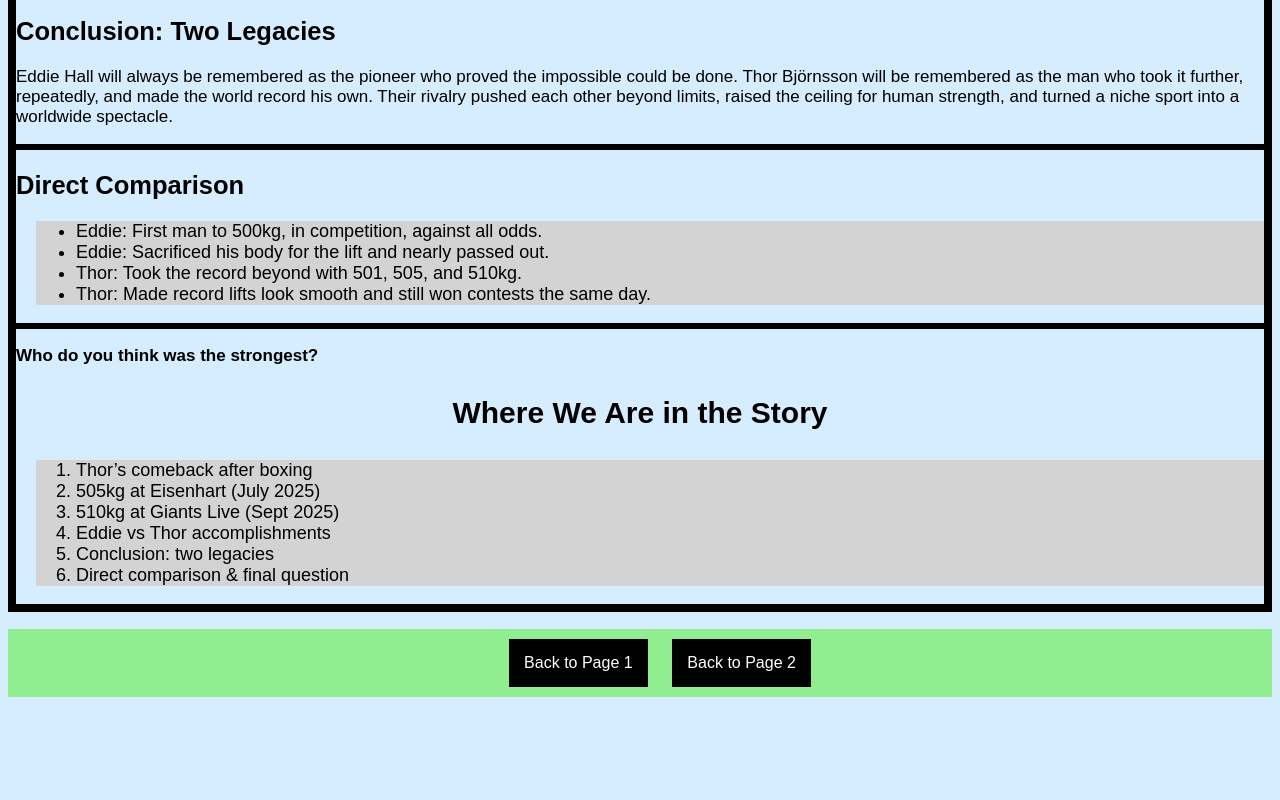
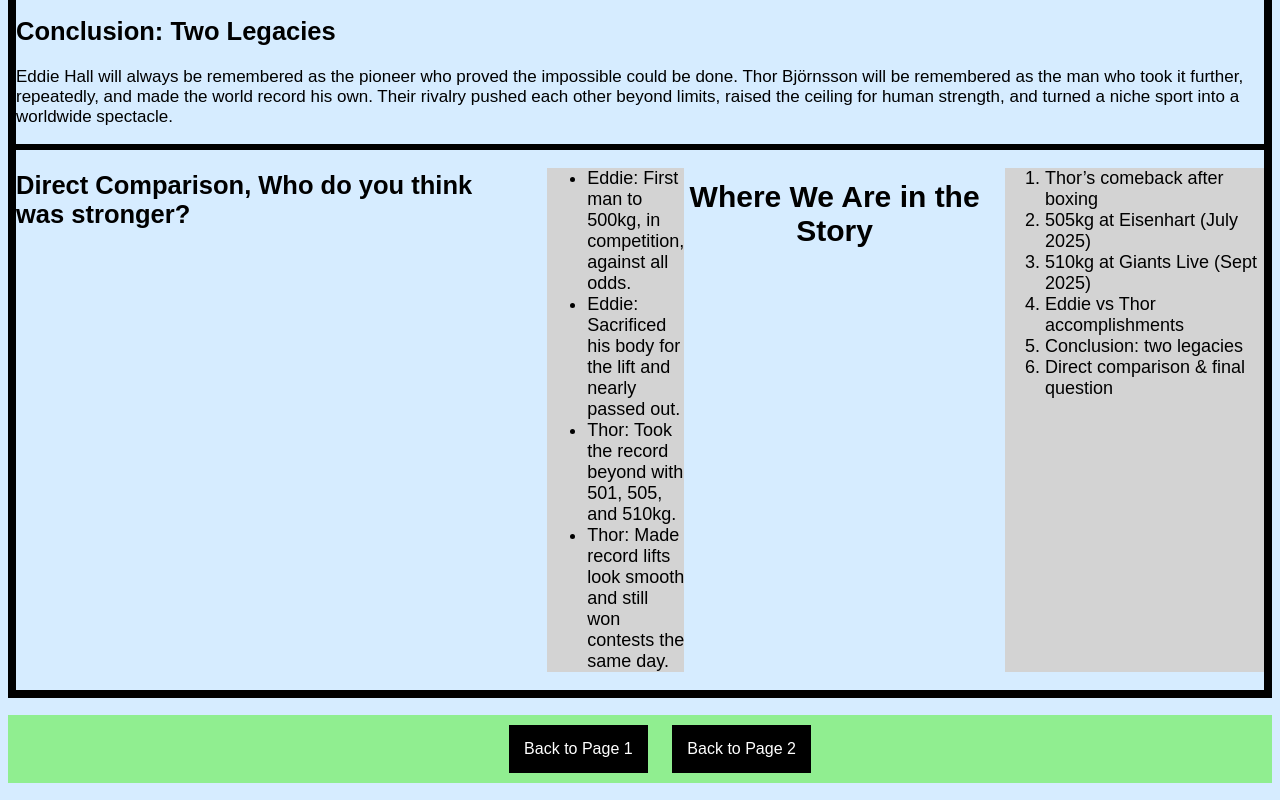
Before and after one commit to FastDevelopmentP/html-practice, a plain HTML site: page page3.html in a window 1280 px wide. Shown: the part 1138-1938 px from the top of the page. Before the commit the page ends 1852 px from the top, so only its background shows below. Drawn offline with Linux system fonts and the light colour scheme.

Commit message:
The display:flex with gap styling side by side has been completed on page 3

```diff
--- a/css/style.css
+++ b/css/style.css
@@ -152,25 +152,23 @@ img {
   border: 3px solid black;
 }
 #comeback_comparison_section {
+  display:flex;
   font-size: 17px;
   margin-left: 0px;
   border: 3px solid black;
 }
-#comeback_comparison_list {
+
+#comeback_comparison_list, #comeback_progess_list {
+  flex:1;
   font-size: 18px;
-  margin-left: 20px;
-  background-color:lightgray
 }
+
 #comeback_progress_section {
   font-size: 17px;
   margin-left: 0px;
   border: 3px solid black;
 }
-#comeback_progress_list {
-  font-size: 18px;
-  margin-left: 20px;
-  background-color:lightgray
-}
+
 #comeback_footer {
   font-size: 17px;
   margin-left: 0px;
--- a/page3.html
+++ b/page3.html
@@ -57,7 +57,7 @@
 
   <!-- Section for direct comparison between Eddie and Thor -->
   <section id="comeback_comparison_section">
-  <h2>Direct Comparison</h2>
+  <h2>Direct Comparison, Who do you think was stronger?</h2>
   <!-- Unordered list directly comparing their lifts and approaches -->
   <ul class="Comparison_List" id="comeback_comparison_list">
     <li>Eddie: First man to 500kg, in competition, against all odds.</li>
@@ -65,11 +65,7 @@
     <li>Thor: Took the record beyond with 501, 505, and 510kg.</li>
     <li>Thor: Made record lifts look smooth and still won contests the same day.</li>
   </ul>
-  </section>
 
-  <!-- Bolded question to engage the reader -->
-  <section id="comeback_progress_section">
-  <p><strong>Who do you think was the strongest?</strong></p>
 
   <!-- Section summarizing the story progression on this page -->
   <h3>Where We Are in the Story</h3>
```
